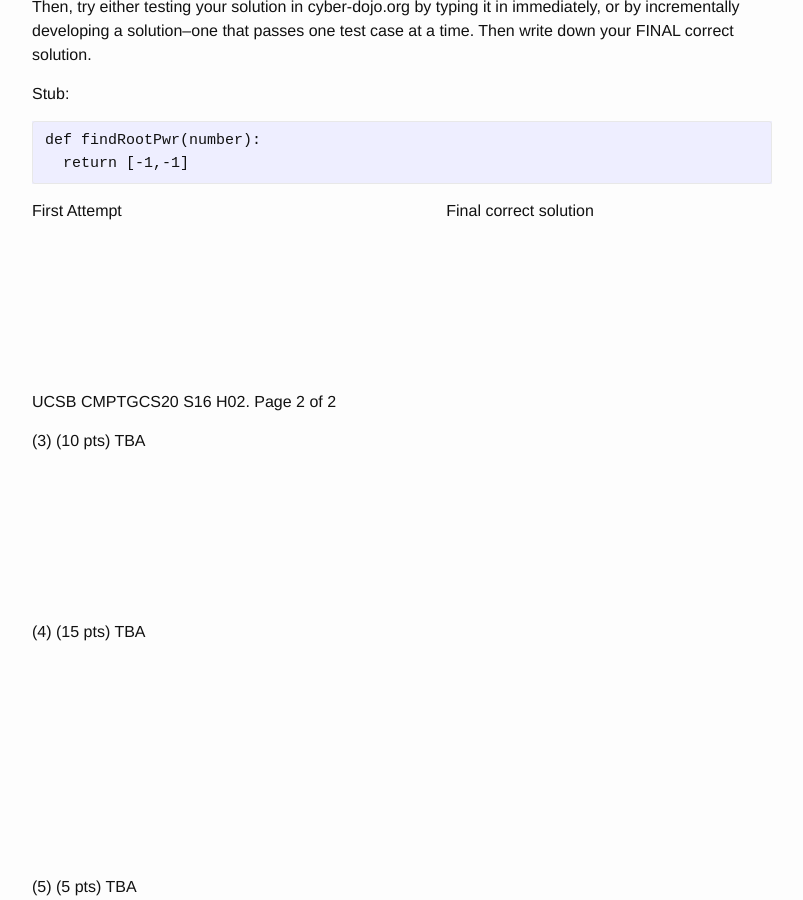
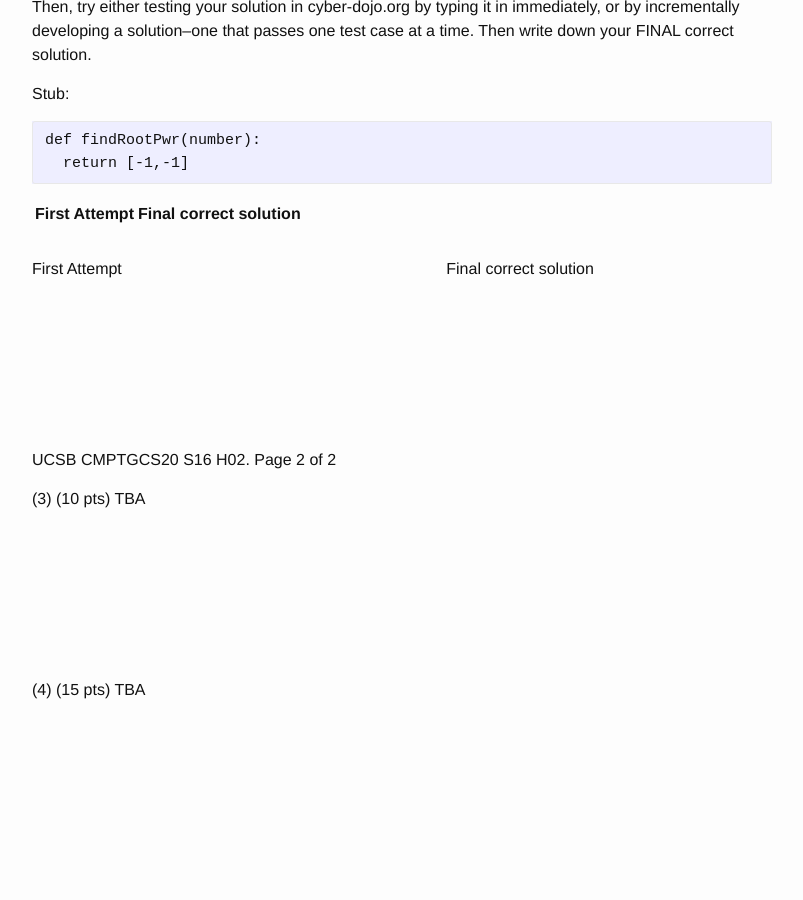
Before and after one commit to UCSB-CMPTGCS20-S16/UCSB-CMPTGCS20-S16.github.io, a Jekyll site: the page built from _posts/2016-04-29-H02.markdown, in a window 1280 px wide and 900 px high, scrolled down 912 px. Shown: the whole window, without its empty margins (238-1041 px from the left). Built offline with Jekyll 4.4.1, drawn with Linux system fonts in a browser that asks for light colours.

Commit message:
Update 2016-04-29-H02.markdown

````diff
--- a/_posts/2016-04-29-H02.markdown
+++ b/_posts/2016-04-29-H02.markdown
@@ -36,6 +36,12 @@
   return [-1,-1]
 ```
 
+
+| <span style="width:20em;">First Attempt</span>  | <span style="width:30em;">Final correct solution</span> |
+|---|---|
+|   |   |
+
+
 <span>First Attempt</span>&nbsp;<span style="padding-left:20em;">Final correct solution</span>
 
 <div style="margin-bottom:8em;page-break-after:always;">&nbsp;</div>
````
